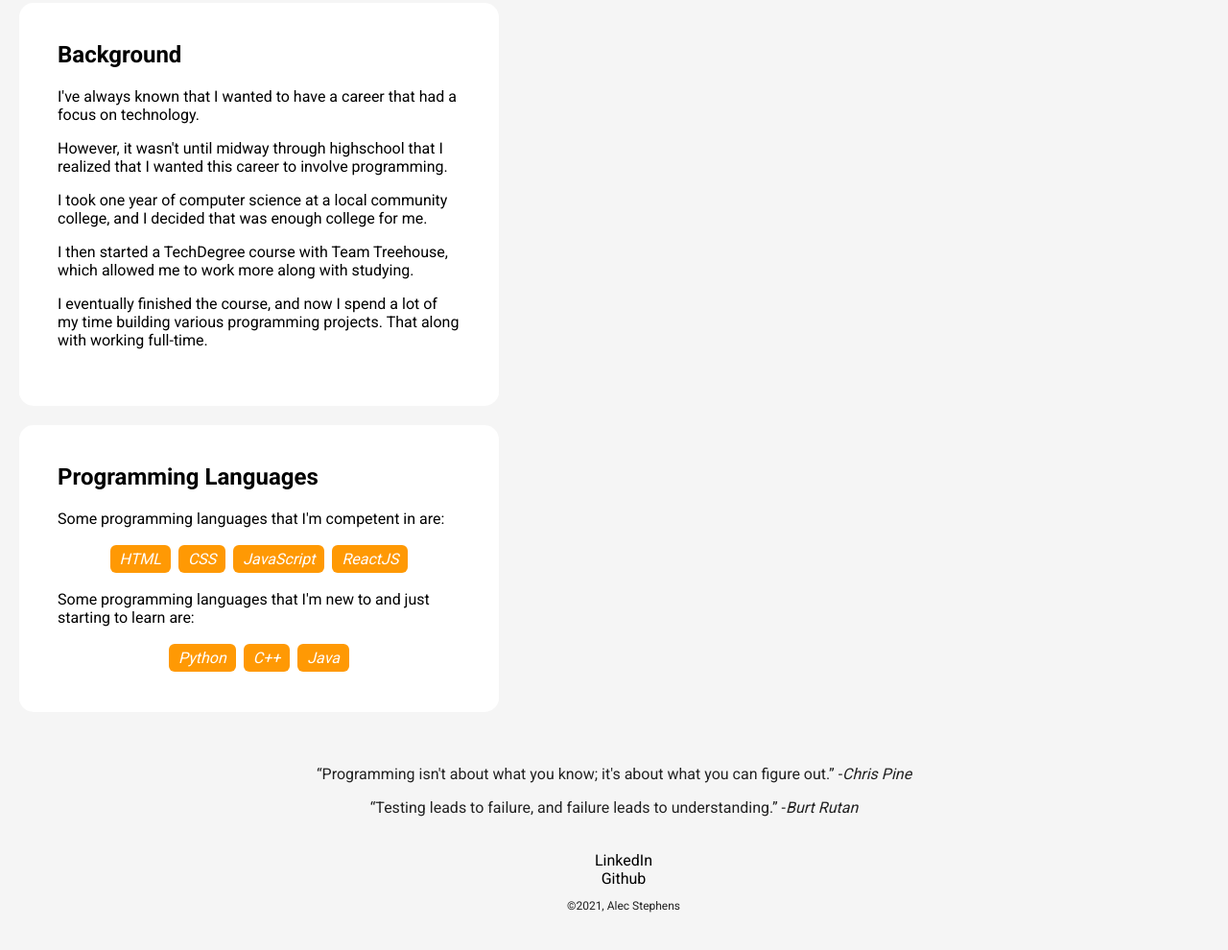
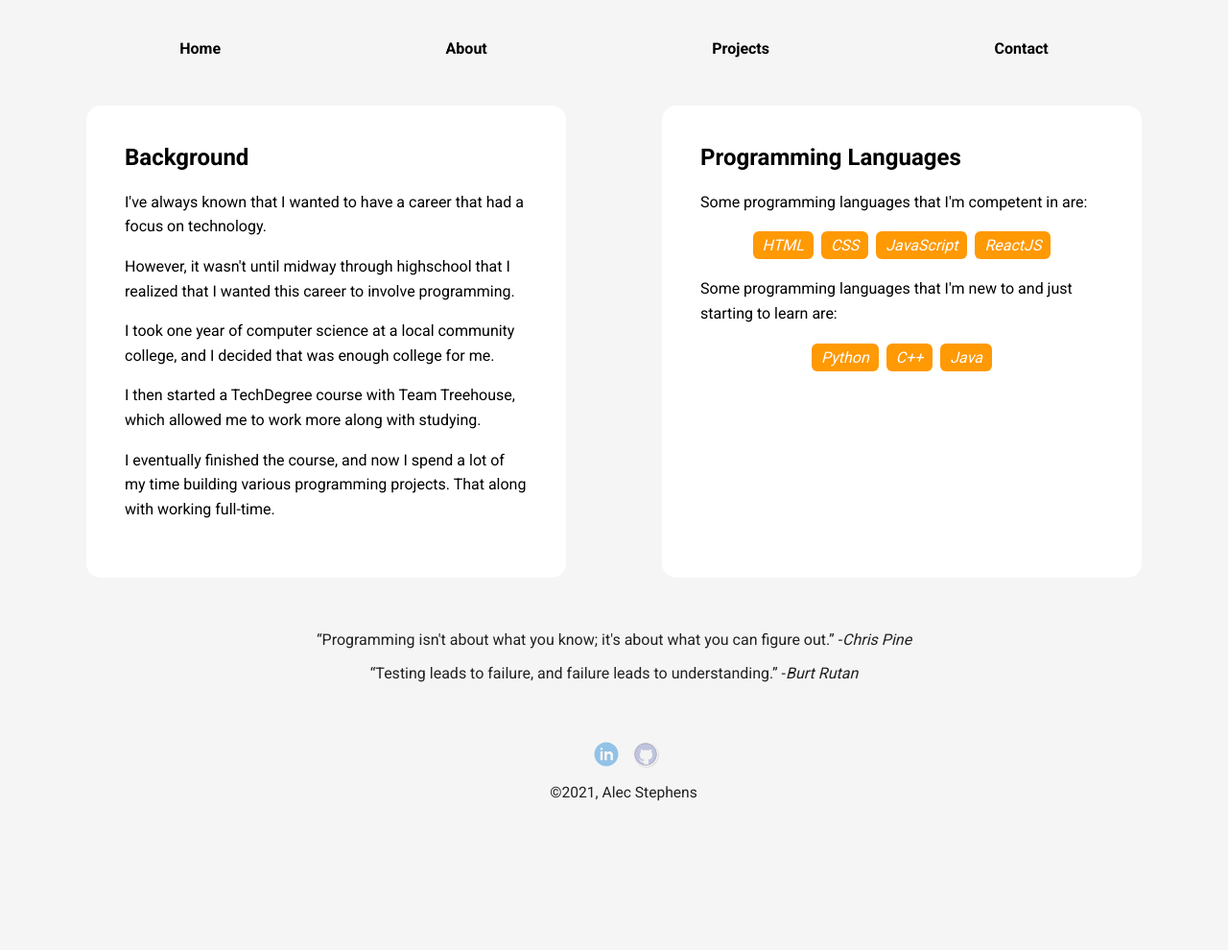
Before and after one commit to alecstephens/Portfolio, a plain HTML site: page index.html in a window 1280 px wide. Shown: the part 454-1444 px from the top of the page at 96% size. After the commit the page ends 1385 px from the top, so only its background shows below. Drawn offline with Linux system fonts and the light colour scheme; a web font is replaced by a local one.

Commit message:
finished css

```diff
--- a/styles/style.css
+++ b/styles/style.css
@@ -147,3 +147,70 @@ footer ul {
     margin: 0;
     padding: 0;
 }
+
+footer ul li {
+    display: inline-block;
+}
+
+a.social {
+    display: inline-block;
+    text-indent: -9999px;
+    margin-left: 5px;
+    width: 30px;
+    height: 30px;
+    background-size: 30px 30px;
+    opacity: .4;
+    transition: all .5s;
+}
+
+a.linkedin {
+    background-image: url(../images/linkedin.svg);
+}
+
+a.github {
+    background-image: url(../images/github.svg);
+}
+
+a.social:hover {
+    opacity: 1;
+}
+
+clearfix {
+    clear: both;
+}
+
+/* Styles for larger screens */
+@media screen and (min-width: 720px) {
+    .flex {
+        display: -ms-flexbox;
+        display: flex;
+        max-width: 1200px;
+        -ms-flex-pack: distribute;
+        justify-content: space-around;
+        margin: 0 auto;
+    }
+
+    header {
+        min-height: 470px;
+    }
+
+    .nav {
+        max-width: 1200px;
+        padding: 0 30px;
+    }
+
+    main {
+        padding-top: 20px;
+    }
+
+    main p {
+        line-height: 1.6em;
+    }
+
+    footer {
+        font-size: 1.3em;
+        max-width: 1200px;
+        margin: 40px auto;
+    }
+
+}
```
Also changed, not shown: images/github.svg (added), images/linkedin.svg (added), 1 other file.
